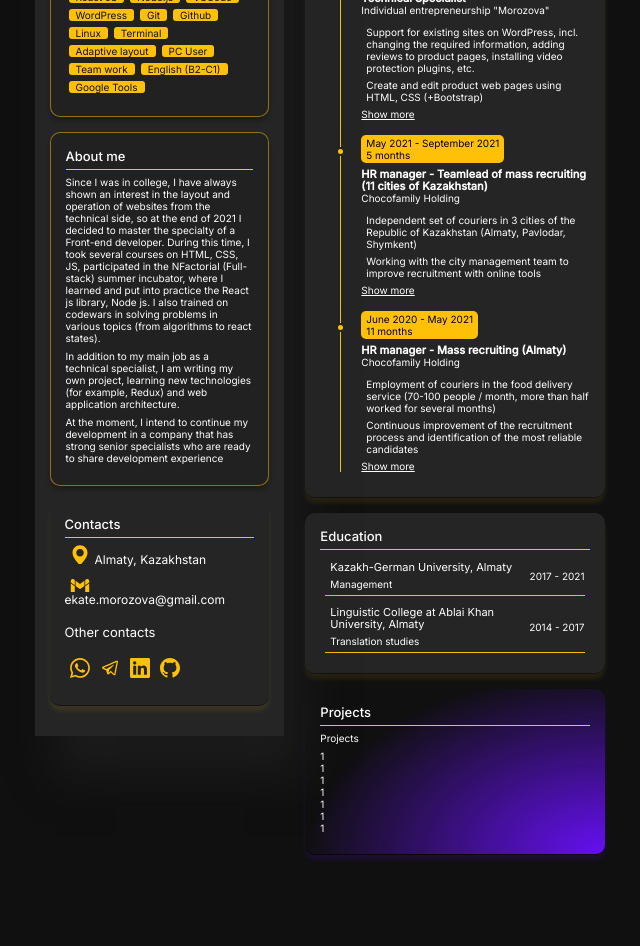
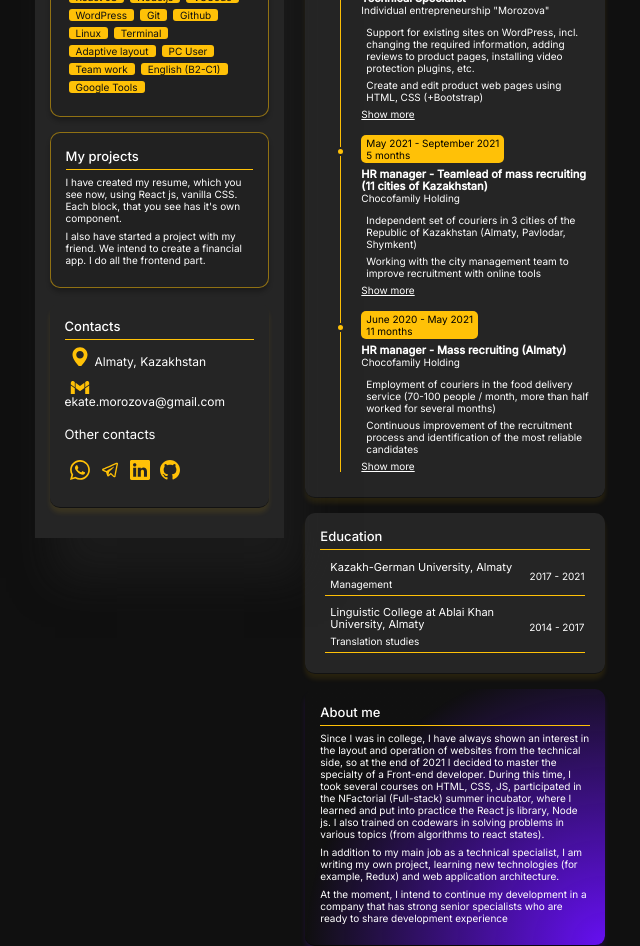
Before and after one commit to Kz-Pr1d3/test_kate_cv, a React (Create React App) app: page / in a window 1280 px wide. Shown: the part 320-1266 px from the top of the page, without its empty margins (308-948 px from the left). Before the commit the page ends 1190 px from the top, so only its background shows below. Built offline with nearby package versions, Linux system fonts and the light colour scheme.

Commit message:
replaced About me and Projects sections, changed photo

```diff
--- a/src/App.css
+++ b/src/App.css
@@ -10,12 +10,17 @@
 
 html, body {
   max-width: 595px;
+  height: 100%;
   margin: 0 auto;
   padding: 0;
   background-color: #101010;
   color: white;
   font-family: 'Inter';
   font-style: normal;
+}
+
+#root {
+  /* height: 100%; */
 }
 
 .header {
@@ -93,7 +98,6 @@ html, body {
 
 .sidenav {
   width: 42%;
-  height: 100%;
 
   float: left;
   margin-right: 20px;
--- a/src/App.js
+++ b/src/App.js
@@ -1,12 +1,12 @@
 import './App.css';
 import Avatar from './components/Avatar.js'
 import Hero from './components/Hero.js'
-import About from './components/About.js'
+import Projects from './components/Projects.js'
 import Skills from './components/Skills.js'
 import Contacts from './components/Contacts.js'
 import WorkExperience from './components/WorkExperience.js'
 import Education from './components/Education.js'
-import Projects from './components/Projects.js'
+import About from './components/About.js'
 
 
 function App() {
@@ -18,14 +18,14 @@ function App() {
     </header>
     <nav className="sidenav">
       <Skills />
-      <About />
+      <Projects />
       <Contacts />
 
     </nav>
     <main className="main-info">
       <WorkExperience />
       <Education />
-      <Projects />
+      <About />
     </main>
 
     </>
--- a/src/components/About.js
+++ b/src/components/About.js
@@ -3,7 +3,7 @@ import '../App.css';
 const About = (props) => {
     return (
         <>
-        <div className="container-with-yellow-border">
+        <div className="container-with-gradient">
             <h3 className="section-title">About me</h3>
             <div className="section-text">
                 <p>Since I was in college, I have always shown an interest in the layout and
--- a/src/components/Avatar.js
+++ b/src/components/Avatar.js
@@ -1,4 +1,4 @@
-import avatar from '../assets/1vlad.jpg'
+import avatar from '../assets/photo.jpeg'
 import '../App.css';
 
 const Avatar = (props) => {
--- a/src/components/Projects.js
+++ b/src/components/Projects.js
@@ -3,20 +3,14 @@ import '../App.css';
 const Projects = (props) => {
     return (
         <>
-        <div className="container-with-gradient">
-            <h3 className="section-title">Projects</h3>
+        <div className="container-with-yellow-border">
+            <h3 className="section-title">My projects</h3>
             <div className="section-text">
-                <p>Projects</p>
-                <ul>
-                <li>1</li>
-                <li>1</li>
-                <li>1</li>
-                <li>1</li>
-                <li>1</li>
-                <li>1</li>
-                <li>1</li>
-
-                </ul>
+                <p>I have created my resume, which you see now, using React js,
+                    vanilla CSS. Each block, that you see has it's own component.</p>
+                <p>I also have started a project with my friend. We intend to create
+                    a financial app. I do all the frontend part.
+                </p>
             </div>
         </div>
         </>
```
Also changed, not shown: src/assets/photo.jpeg (added).
